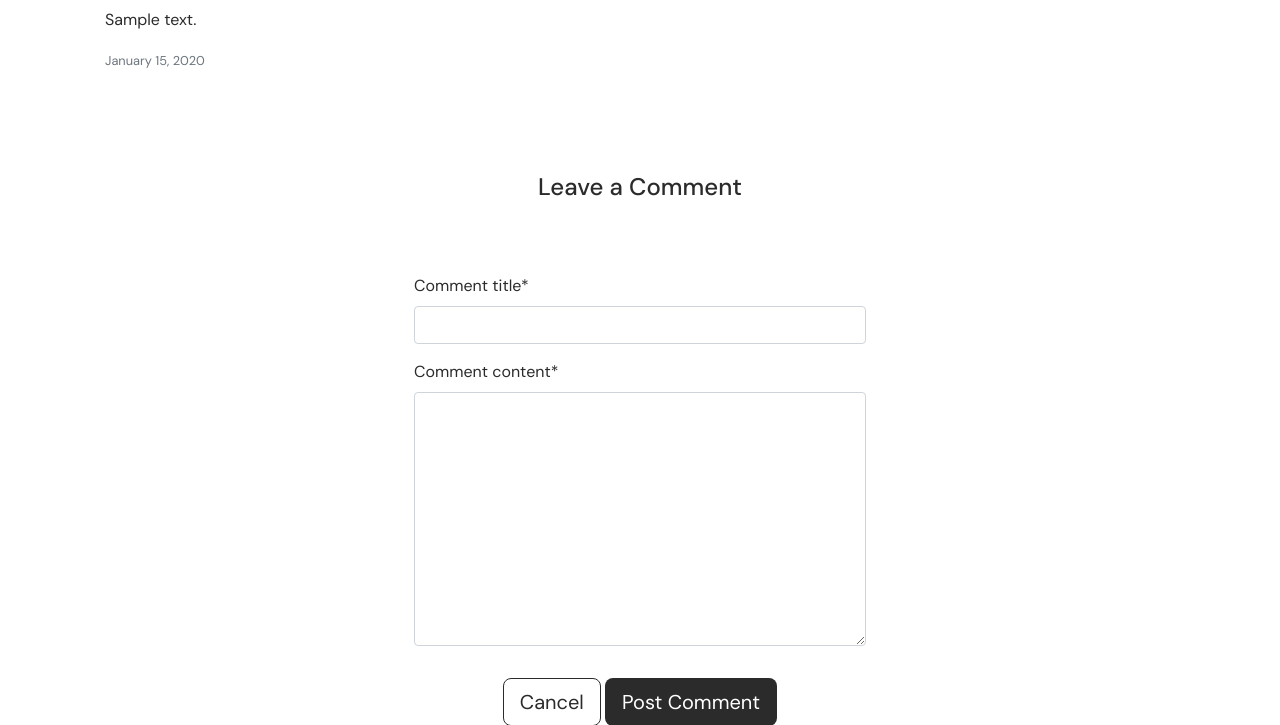
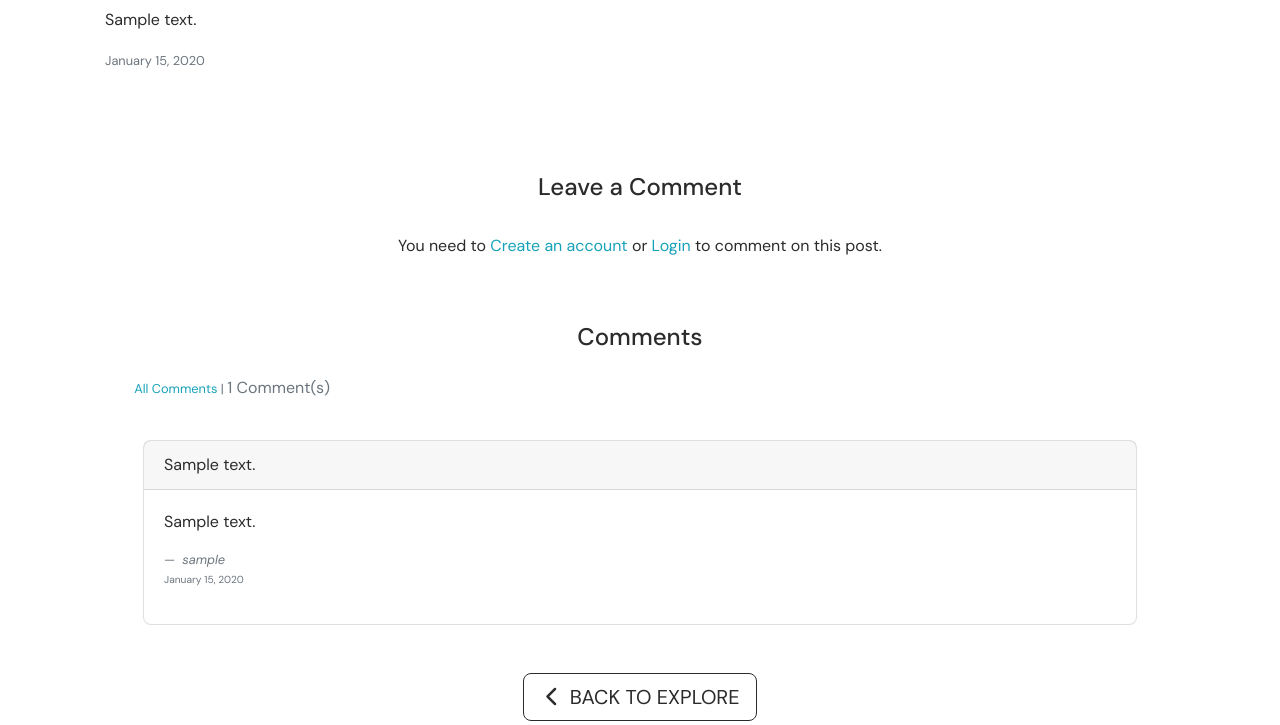
Before and after one commit to CarolinaCobo/styx, a Django app: template explore/templates/explore/explore_detail.html in a window 1280 px wide. Shown: the part 860-1585 px from the top of the page. Run offline with Django 3.2, Linux system fonts and the light colour scheme; the template is opened without the code that fills it: values that come from a table or form of the project are taken from there, others are empty; tables that the repository leaves empty hold one stand-in row (values such as "Sample post"); grey boxes marked "Sample" are stand-in pictures; parts of the project's set-up code (start-up, migrations or seed data) failed here and were passed over; some libraries are stand-ins or nearby versions.

Commit message:
refactor: explore so all users can access to the blogs and only registered users can comment

```diff
--- a/explore/templates/explore/explore_detail.html
+++ b/explore/templates/explore/explore_detail.html
@@ -50,6 +50,7 @@
             <h4>Leave a Comment</h4>
         </div>
     </div>
+    {% if user.is_authenticated %}
     <div class="row mt-5">
         <div class="col-md-6 offset-md-3 mb-5">
             <form class="col-sm-12 mt-3" method="POST">
@@ -65,6 +66,15 @@
             </form>
         </div>
     </div>
+    {% else %}
+    <div class="text-center mt-4">
+        <label class="form-check-label" for="id-save-info">
+            You need to
+            <a class="text-info" href="{% url 'account_signup' %}">Create an account</a> or
+            <a class="text-info" href="{% url 'account_login' %}">Login</a> to comment on this post.
+        </label>
+    </div>
+    {% endif %}
 </div>
 <hr class="w-50 mb-5">
 <div class="container-fluid">
--- a/explore/views.py
+++ b/explore/views.py
@@ -19,14 +19,12 @@ def view_explore(request):
     return render(request, 'explore/explore.html', context)
 
 
-@login_required
 def explore_detail(request, post_id):
     """ Returns explore_detail.html """
     post = get_object_or_404(Post, pk=post_id)
     comments = post.comments.filter()
     new_comment = None
     template = 'explore/explore_detail.html'
-
     if request.method == 'POST':
         comment_form = CommentForm(data=request.POST)
         if comment_form.is_valid():
```
